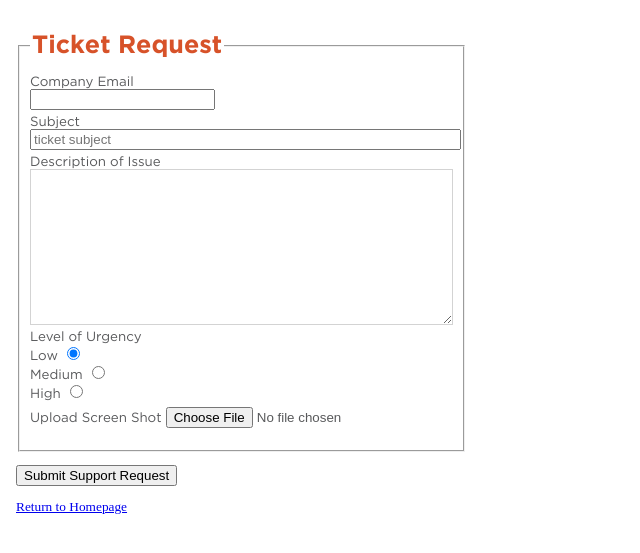
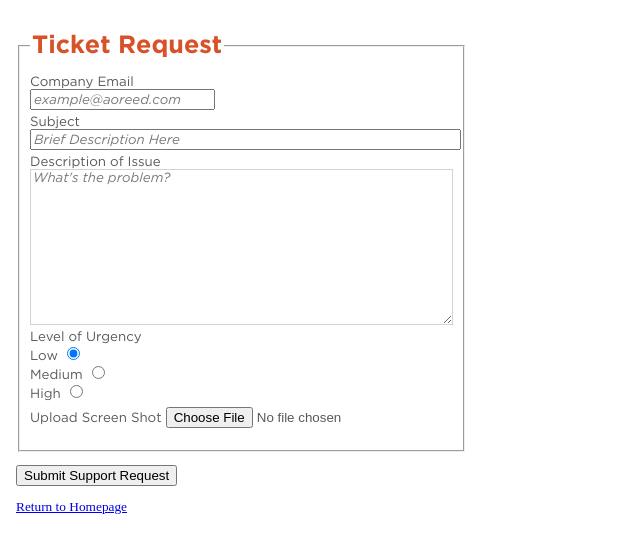
Before and after one commit to Ashwind34/AOReedServiceTicket, a PHP site: page / in a window 1280 px wide. Shown: the part 34-587 px from the top of the page, without its empty margins (0-640 px from the left). Run offline with PHP 8.4, Linux system fonts and the light colour scheme.

Commit message:
added all fonts and placeholder css

```diff
--- a/css/zdtemplate.css
+++ b/css/zdtemplate.css
@@ -63,3 +63,24 @@ textarea {
 .field {
     width: 100%;
 }
+
+::-webkit-input-placeholder {
+    color: #777;
+    font-family: 'Gotham Book Italic'
+    /* font-size: 13px; */
+  }
+  ::-moz-placeholder {
+    color: #777;
+    font-family: 'Gotham Book Italic'
+    /* font-size: 13px; */
+  }
+  :-ms-input-placeholder {
+    color: #777;
+    font-family: 'Gotham Book Italic'
+    /* font-size: 13px; */
+  }
+  ::placeholder {
+    color: #777;
+    font-family: 'Gotham Book Italic'
+    /* font-size: 13px; */
+  }
--- a/index.html
+++ b/index.html
@@ -21,16 +21,16 @@
                     <ul>
                         <li>
                             <label for="email">Company Email</label><br>
-                            <input type="email" id="email" name="email"></input>
+                            <input type="email" placeholder="example@aoreed.com" id="email" name="email"></input>
                         </li>
                         <li>
                             <label for="subject">Subject</label>
-                            <input type="text" placeholder="ticket subject"
+                            <input type="text" placeholder="Brief Description Here"
                             name="subject" class="field" required>
                         </li>
                         <li>
                             <label for="desc">Description of Issue</label>
-                            <textarea name="desc" rows="10" cols="50"></textarea>
+                            <textarea placeholder="What's the problem?" name="desc" rows="10" cols="50"></textarea>
                         </li>
                         <li>
                             <div>
```
